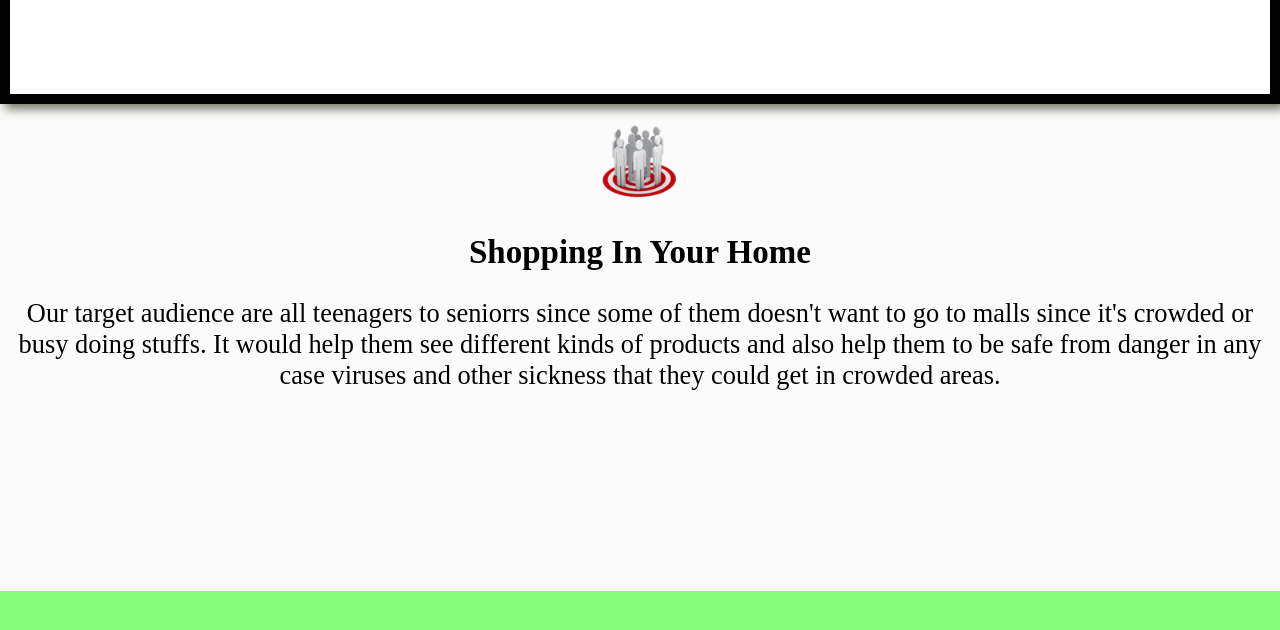
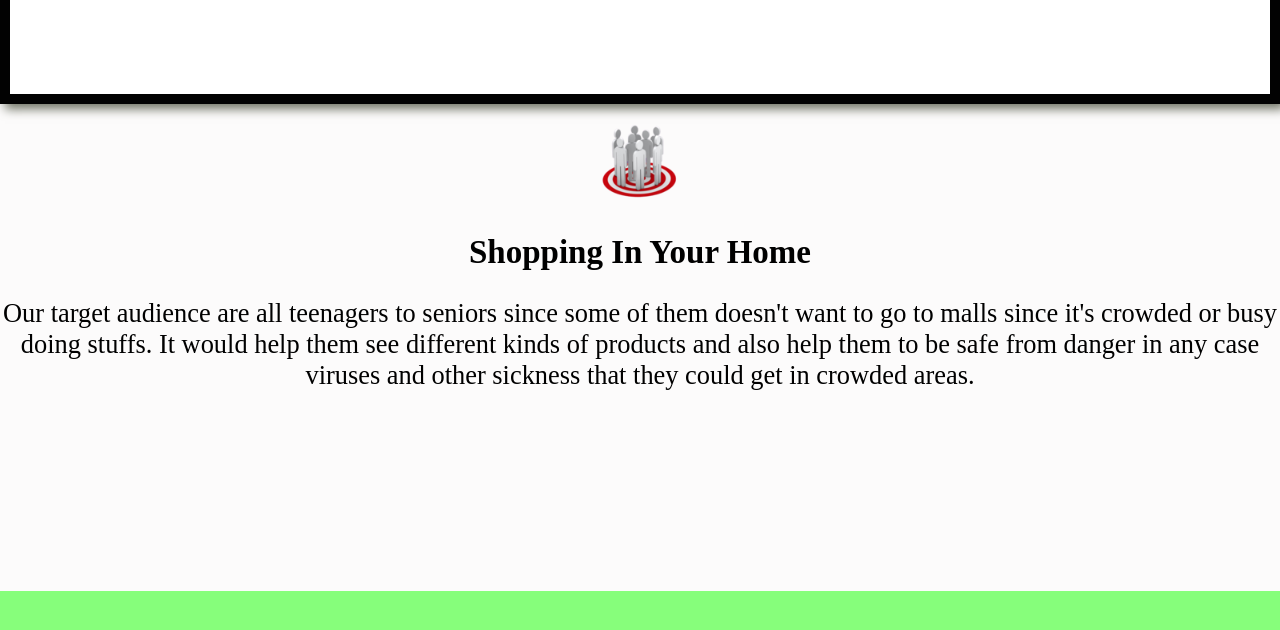
Before and after one commit to le3rcbreeze/Site-Plan-And-Website, a plain HTML site: page AboutUs.html in a window 1280 px wide. Shown: the part 5995-6625 px from the top of the page. Drawn offline with Linux system fonts and the light colour scheme.

Commit message:
Last commit

```diff
--- a/AboutUs.html
+++ b/AboutUs.html
@@ -58,7 +58,7 @@
                 <img class="card-img" src="images/Target-Audience3.jpg" alt="img4">
                 <img class="icon" src="images/targetaudience.png" alt="Scart3">
                 <h2>Shopping In Your Home</h2>
-                <p>Our target audience are all teenagers to seniorrs since some of them doesn't want to go to malls since it's crowded or busy doing stuffs.
+                <p>Our target audience are all teenagers to seniors since some of them doesn't want to go to malls since it's crowded or busy doing stuffs.
                     It would help them see different kinds of products and also help them to be safe from danger in any case viruses and other sickness that they could get in crowded areas.</p>
             </section>
         <div id="background"></div>
```
Also changed, not shown: site-plan-proposal.html (+1 -1 lines).
